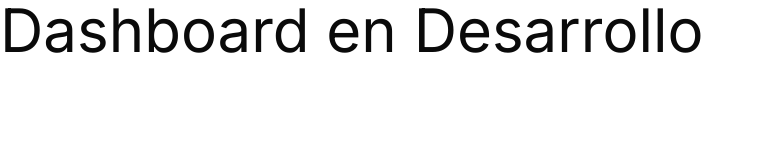
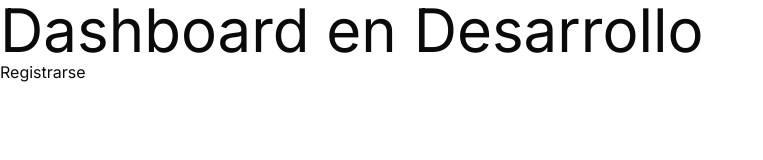
Before and after one commit to Code-factory-20252/vivaMedellin-frontend, a Next.js app: page / in a window 1280 px wide. Shown: the top 160 px of the page, without its empty margins (0-763 px from the left). Built offline with nearby package versions, Linux system fonts and the light colour scheme.

Commit message:
add link to register page from home

```diff
--- a/src/app/page.tsx
+++ b/src/app/page.tsx
@@ -1,5 +1,8 @@
+import Link from "next/link";
+
 export default function Home() {
   return (<>
     <h1 className="text-6xl">Dashboard en Desarrollo</h1>
+    <Link href="/auth/register">Registrarse</Link>
   </>);
 }
```
